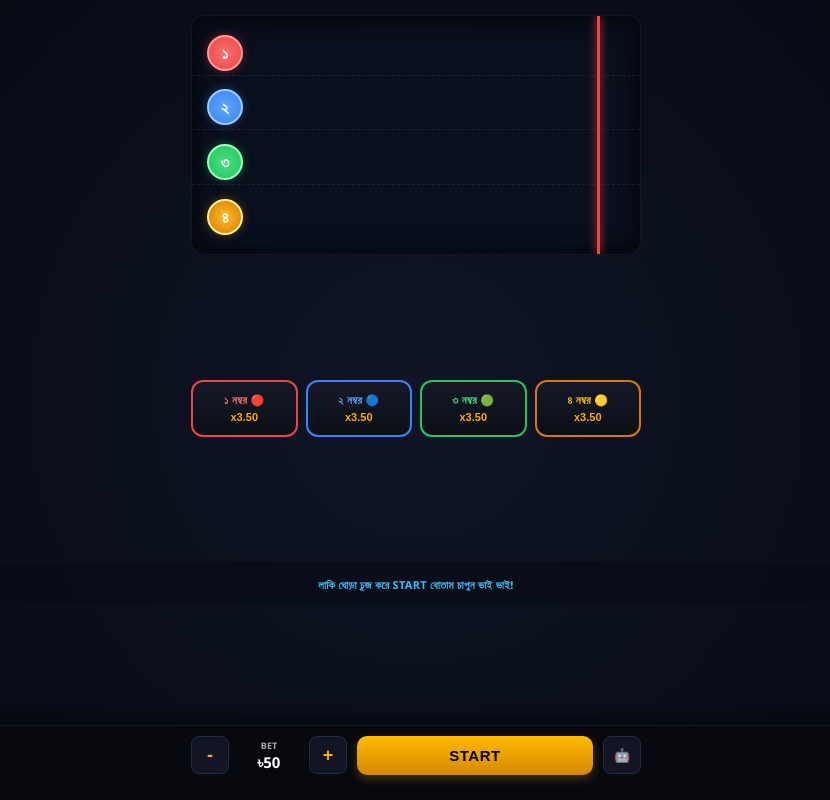
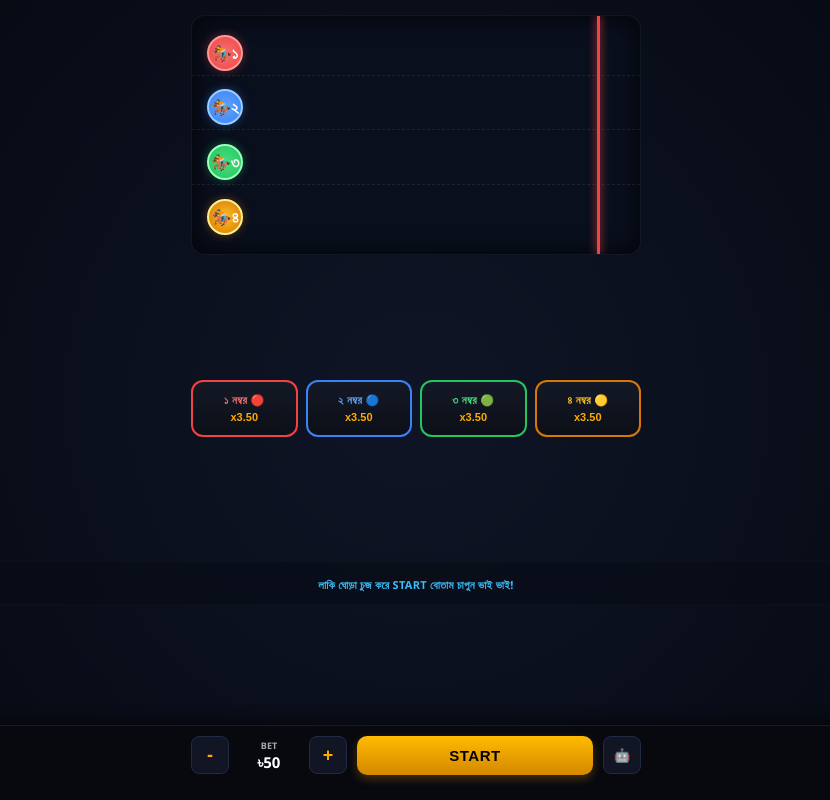
Before and after one commit to dalowerhossain229-lang/ROYAL-DERBY, a website: page index.html in a window 1280 px wide. Shown: the whole page, without its empty margins (224-1054 px from the left). Drawn offline with nearby package versions, Linux system fonts and the light colour scheme; no server answers.

Commit message:
Update index.html

```diff
--- a/index.html
+++ b/index.html
@@ -126,14 +126,15 @@
         <div class="balance-box">৳ <span id="user-balance">0.00</span></div>
     </div>
 
-    <!-- 🏟️ ঘোড়দৌড় রেসিং মেইন ট্র্যাক ক্যানভাস এরিয়া -->
+    <!-- 🏟️ ঘোড়দৌড় রেসিং মেইন ট্র্যাক ক্যানভাস এরিয়া (ঘোড়া ইমোজি সহ ১০০% ফিক্সড লক বর্ম) -->
     <div class="game-board-container">
         <div class="finish-line-marker"></div>
 
-        <div class="race-lane-track"><div class="derby-horse-node horse-1" id="horse-node-1">১</div></div>
-        <div class="race-lane-track"><div class="derby-horse-node horse-2" id="horse-node-2">২</div></div>
-        <div class="race-lane-track"><div class="derby-horse-node horse-3" id="horse-node-3">৩</div></div>
-        <div class="race-lane-track"><div class="derby-horse-node horse-4" id="horse-node-4">৪</div></div>
+        <!-- 🎯 বৃত্তের ভেতরে সংখ্যা ও দৌড়ানো ঘোড়ার ওরিজিনাল ৩D ক্যাসিনো ইমোজি এক ফ্রেমে টাইট লক ভাই ভাই -->
+        <div class="race-lane-track"><div class="derby-horse-node horse-1" id="horse-node-1">🏇১</div></div>
+        <div class="race-lane-track"><div class="derby-horse-node horse-2" id="horse-node-2">🏇২</div></div>
+        <div class="race-lane-track"><div class="derby-horse-node horse-3" id="horse-node-3">🏇৩</div></div>
+        <div class="race-lane-track"><div class="derby-horse-node horse-4" id="horse-node-4">🏇৪</div></div>
     </div>
 
     <!-- 💸 বাজি ধরার প্রধান ৪টি নিয়ন মডিউল (১, ২, ৩, ৪ নম্বর ঘোড়া ওডস লক ভাই ভাই) -->
```
